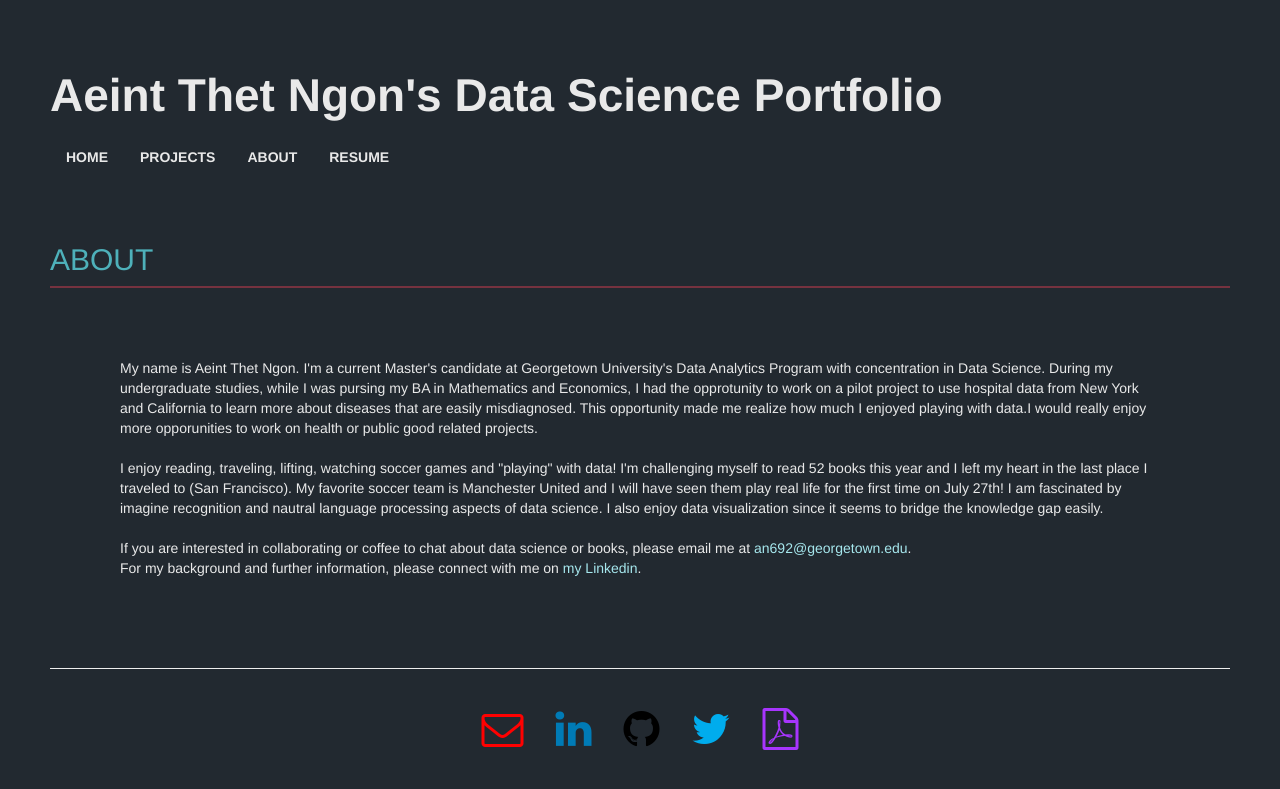
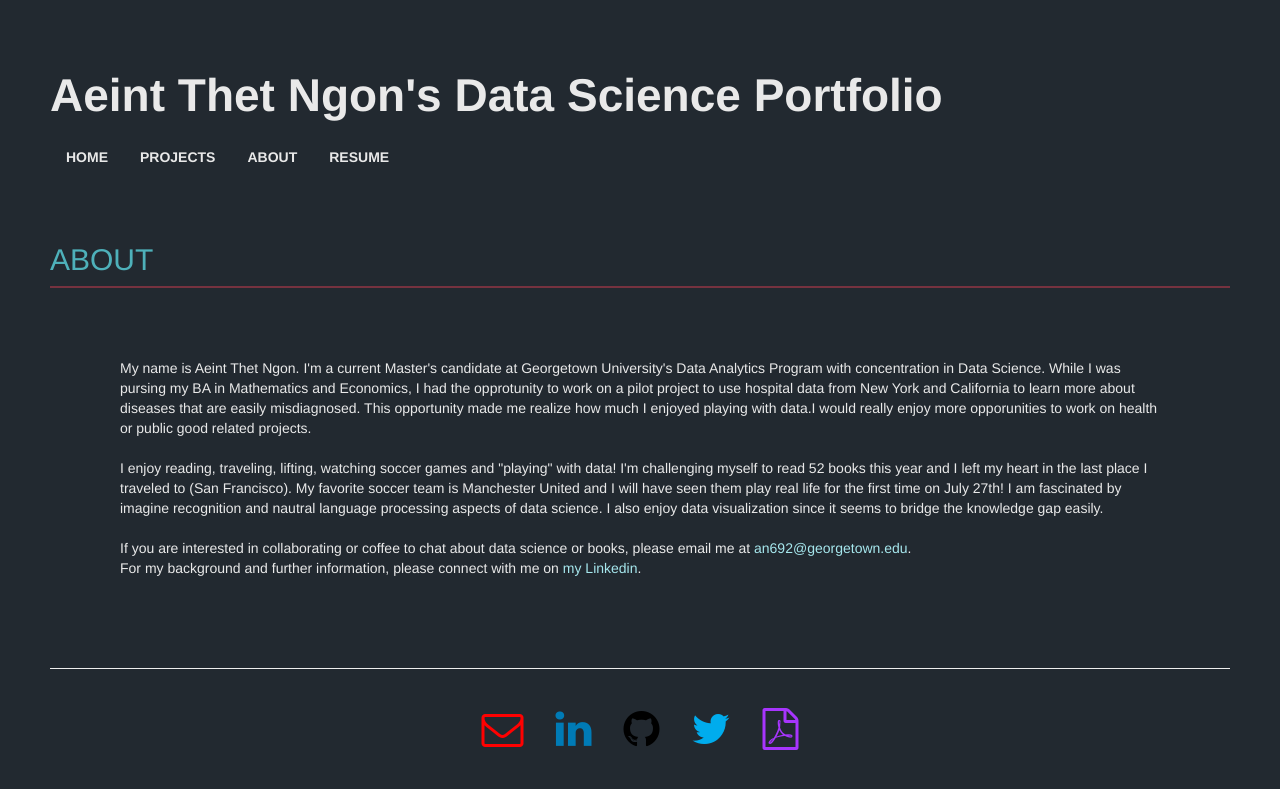
Before and after one commit to aeintngon/old-webpage, a Jekyll site: the page built from about.html, in a window 1280 px wide. Shown: the top 789 px of the page. Built offline with Jekyll 4.4.1, drawn with Linux system fonts in a browser that asks for light colours; nearby versions of some CDN libraries.

Commit message:
Update about.html

```diff
--- a/about.html
+++ b/about.html
@@ -3,7 +3,7 @@
 ---
 	<h2>ABOUT</h2>
 	<hr id='top-line'>
-    	<p class="content">My name is Aeint Thet Ngon. I'm a current Master's candidate at Georgetown University's Data Analytics Program with concentration in Data Science. During my undergraduate studies, while I was pursing my BA in Mathematics and Economics, I had the opprotunity to work on a pilot project to use hospital data from New York and California to learn more about diseases that are easily misdiagnosed. This opportunity made me realize how much I enjoyed playing with data.I would really enjoy more opporunities to work on health or public good related projects.<br><br>
+    	<p class="content">My name is Aeint Thet Ngon. I'm a current Master's candidate at Georgetown University's Data Analytics Program with concentration in Data Science. While I was pursing my BA in Mathematics and Economics, I had the opprotunity to work on a pilot project to use hospital data from New York and California to learn more about diseases that are easily misdiagnosed. This opportunity made me realize how much I enjoyed playing with data.I would really enjoy more opporunities to work on health or public good related projects.<br><br>
 	I enjoy reading, traveling, lifting, watching soccer games and "playing" with data! I'm challenging myself to read 52 books this year and I left my heart in the last place I traveled to (San Francisco). My favorite soccer team is Manchester United and I will have seen them play real life for the first time on July 27th! I am fascinated by imagine recognition and nautral language processing aspects of data science. I also enjoy data visualization since it seems to bridge the knowledge gap easily.<br><br>
 	If you are interested in collaborating or coffee to chat about data science or books, please email me at <a class="link" href="mailto:an692@georgetown.edu" target="_blank"> an692@georgetown.edu</a>.<br>
-	For my background and further information, please connect with me on <a class="link" href="https://linkedin.com/aeintngon" target="_blank">my Linkedin</a>.<br></p>
+	For my background and further information, please connect with me on <a class="link" href="https://www.linkedin.com/in/Aeintngon" target="_blank">my Linkedin</a>.<br></p>
```
